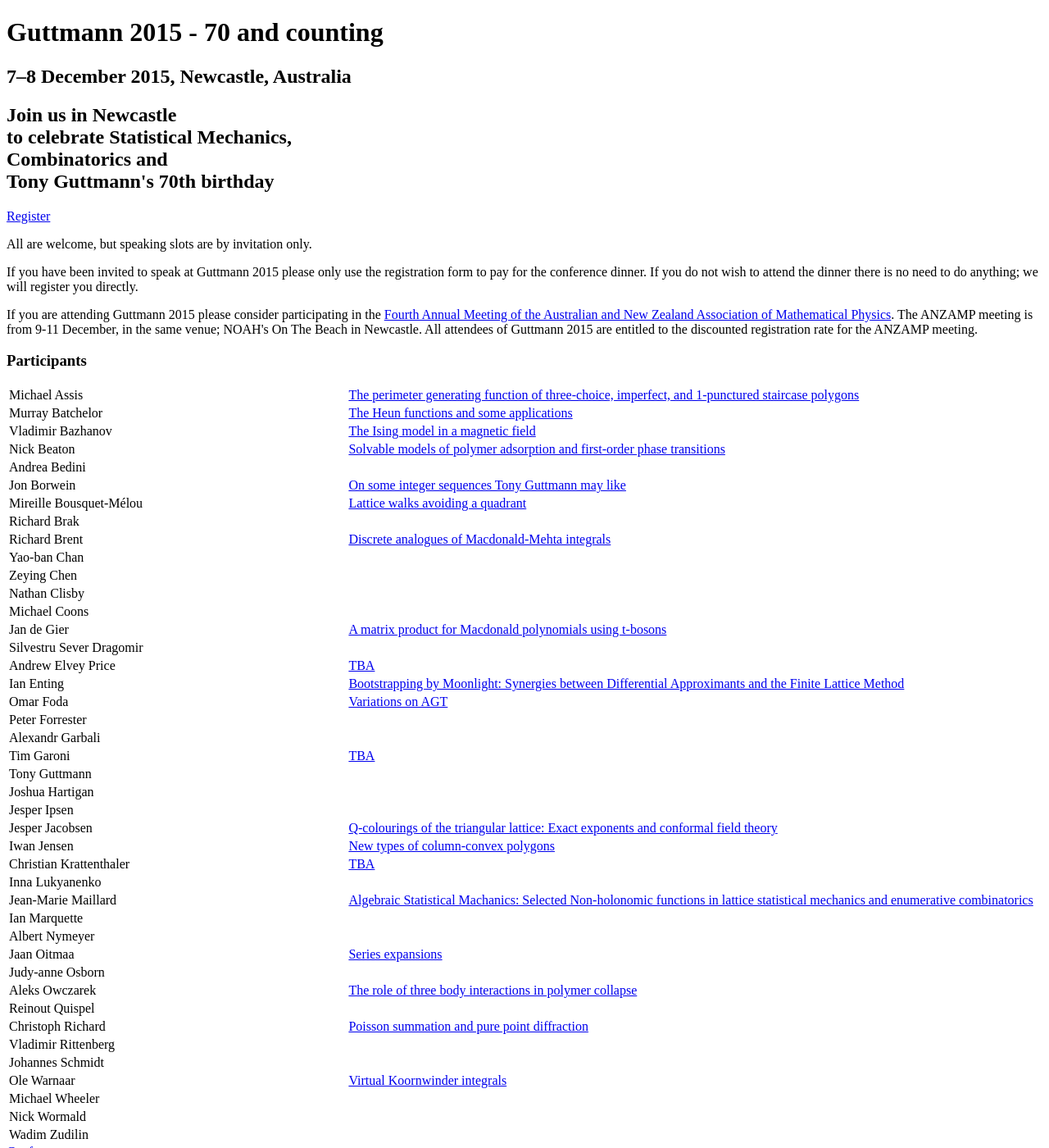
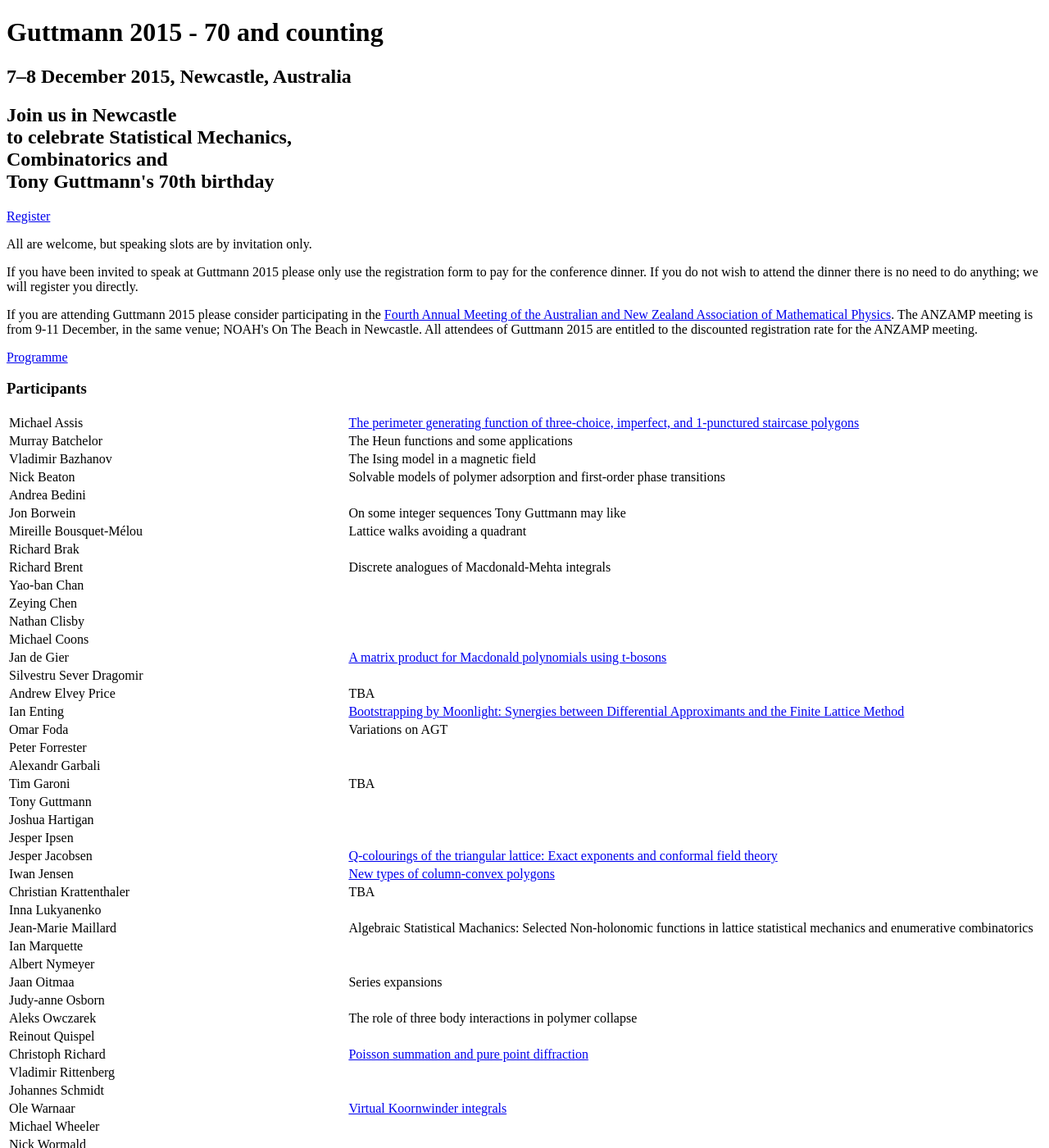
Before and after one commit to andreabedini/guttmann2015, a Jekyll site: the page built from index.html, in a window 1280 px wide and 1400 px high. Shown: the whole window at 82% size. Built offline with Jekyll 4.4.1, drawn with Linux system fonts in a browser that asks for light colours; nearby versions of some CDN libraries.

Commit message:
Fixes
- move programme link to the top
- better logic for displaying abstracts
- add link to public lecture details

```diff
--- a/index.html
+++ b/index.html
@@ -27,6 +27,10 @@ layout: default
     </section>
 </div>
 
+<header class="major container 75%">
+    <a class="my-button" href="programme.html">Programme</a>
+</header>
+
 <div class="box container">
     <section>
         <header><h3>Participants</h3></header>
@@ -39,16 +43,16 @@ layout: default
                             {{ participant.FirstName }} {{ participant.LastName }}
                         </td>
                         <td>
-                            <a href="#" data-toggle="collapse" data-target="abstract-{{forloop.index}}">{{ participant.Title }}</a>
+                            {% if participant.Abstract != "" %}<a href="#" data-toggle="collapse" data-target="abstract-{{forloop.index}}">{% endif %}{{ participant.Title }}{% if participant.Abstract %}</a>{% endif %}
                         </td>
                     </tr>
+                    {% if participant.Abstract != "" %}
                     <tr id="abstract-{{forloop.index}}" style="display: none;">
                         <td colspan="2">
-                            <p>
-                            <em>{% if participant.Abstract != "" %}{{ participant.Abstract }}{% else %}To be announced{% endif %}</em>
-                            </p>
+                            <p><em>{{ participant.Abstract }}</em></p>
                         </td>
                     </tr>
+                    {% endif %}
                     {% endfor %}
                 </tbody>
             </table>
@@ -62,10 +66,6 @@ layout: default
     });
     </script>
 </div>
-
-<header class="major container 75%">
-    <a class="my-button" href="programme.html">Conference programme</a>
-</header>
 
 <div class="box container">
     <section>
--- a/programme.html
+++ b/programme.html
@@ -161,7 +161,7 @@ layout: default
                             </tr>
                             <tr>
                                 <td>18:00</td>
-                                <td bgcolor="#E0FFE0">Joint public lecture at Newcastle City Hall. <b>Nalini Joshi</b> and <b>Cassandra Portelli</b>, &ldquo;Journeys through Mathematics and Life&rdquo;</td>
+                                <td bgcolor="#E0FFE0">Joint public lecture at Newcastle City Hall. <b>Nalini Joshi</b> and <b>Cassandra Portelli</b>, &ldquo;Journeys through Mathematics and Life&rdquo;. Joint IMSITE and ANZAMP event, details <a href="http://imsite.newcastle.edu.au/lecture/">here</a>.</td>
                             </tr>
                         </table>
                     </div>
```
